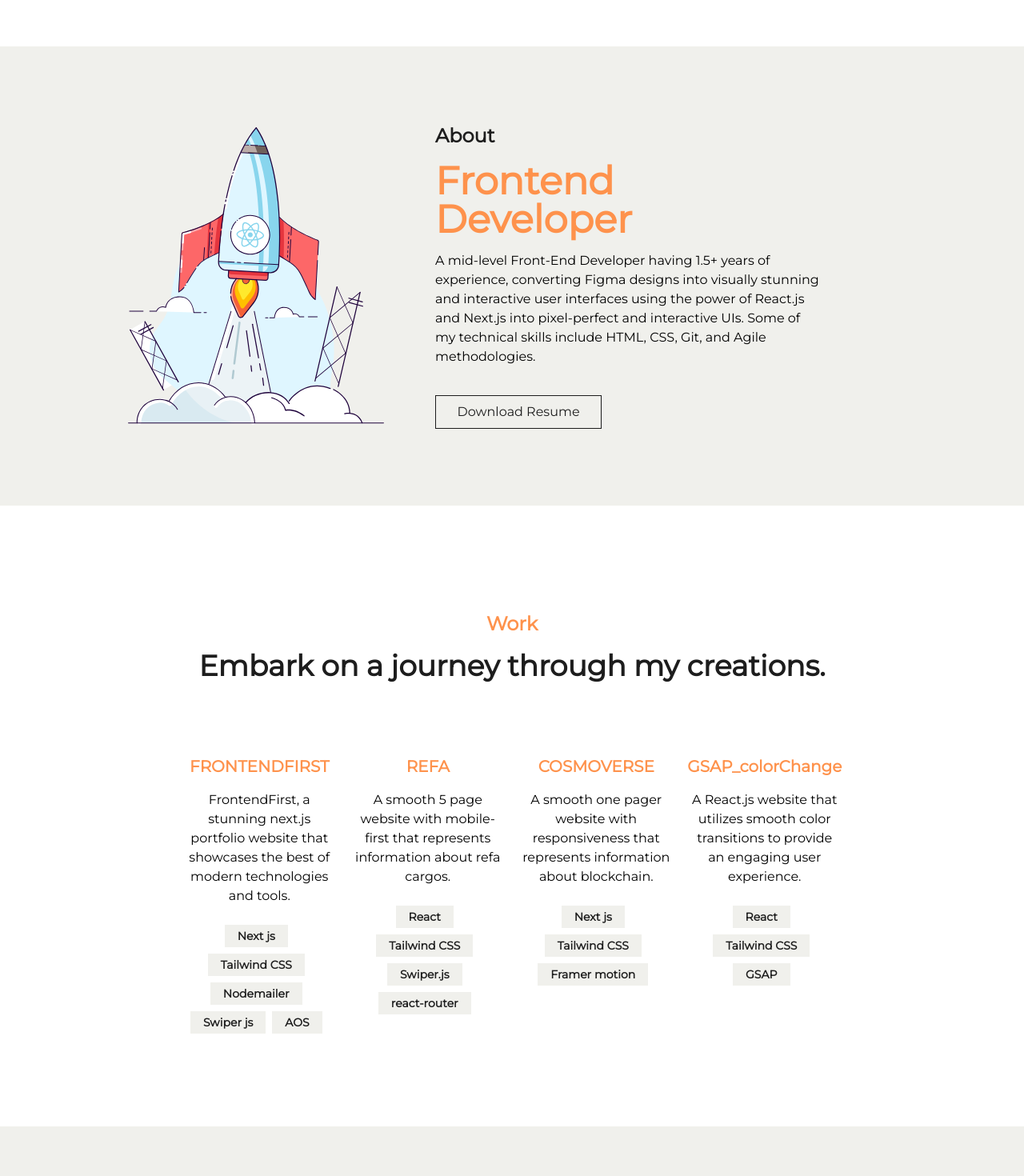
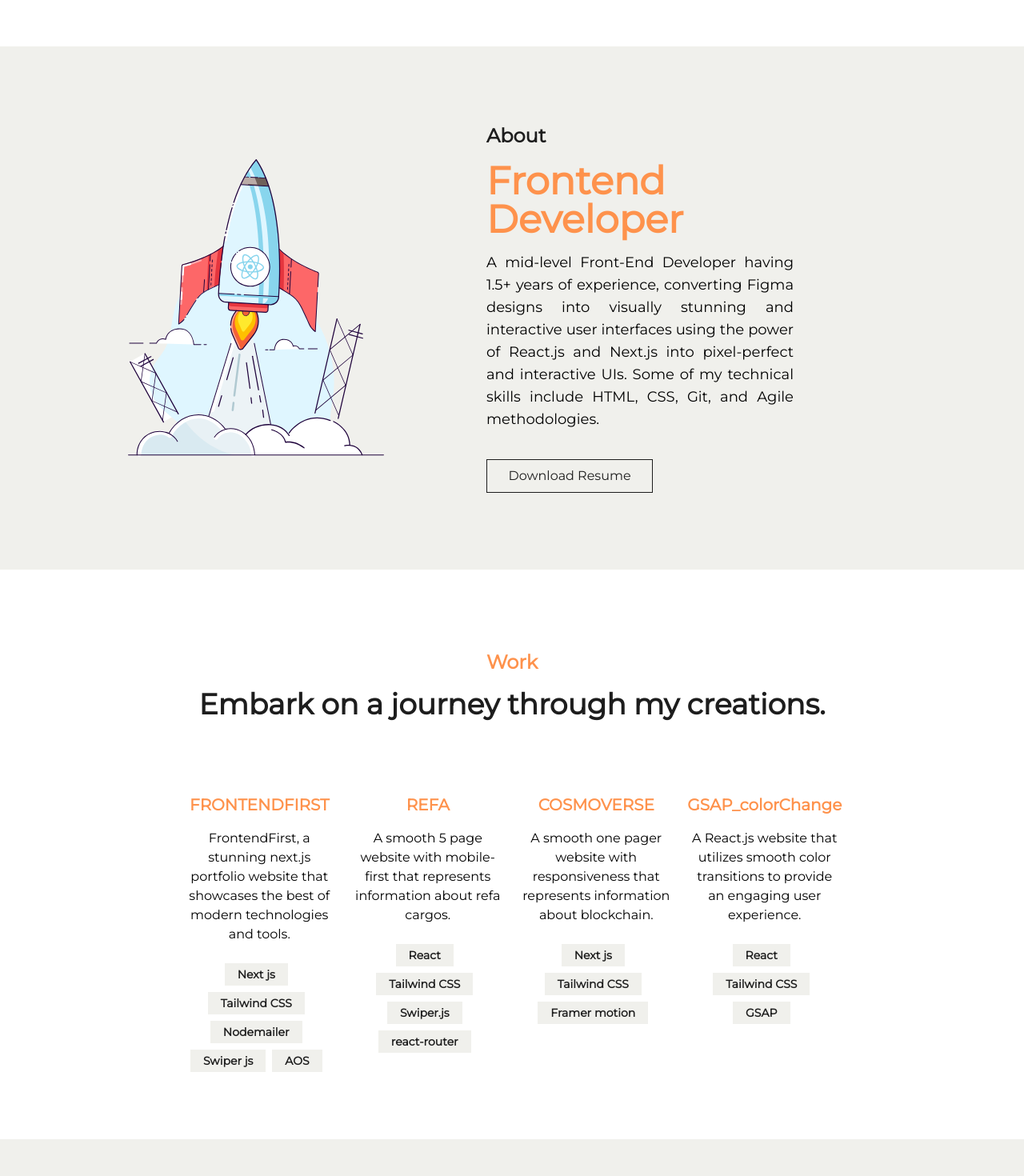
Before and after one commit to maryamtufail/frontendfirst, a Next.js app: page / in a window 1280 px wide. Shown: the part 700-2170 px from the top of the page at 80% size. Built offline with nearby package versions, Linux system fonts and the light colour scheme.

Commit message:
Changes: small project + about

```diff
--- a/components/About/About.tsx
+++ b/components/About/About.tsx
@@ -14,10 +14,10 @@ const About = () => {
           height={1070}
         />
       </div>
-      <div className="md:w-1/2 w-full flex flex-col justify-center md:pr-[6rem] md:pl-[4rem] py-[1rem] px-3">
+      <div className="md:w-1/2 w-full flex flex-col justify-center md:px-[8rem] py-[1rem] px-3">
         <h2 className="text-2xl font-bold mb-4 text-primary">About</h2>
         <h3 className="text-3xl md:text-5xl font-semibold mb-4 text-conone">Frontend Developer</h3>
-        <p className="mb-9">
+        <p className="mb-9 md:text-lg text-md text-justify">
           A mid-level Front-End Developer having 1.5+ years of experience, converting Figma designs into visually stunning and interactive user interfaces using the power of React.js and Next.js into pixel-perfect and interactive UIs. Some of my technical skills include HTML, CSS, Git, and Agile methodologies.
         </p>
         <DownloadResumeButton />
--- a/components/Project/Project.tsx
+++ b/components/Project/Project.tsx
@@ -4,10 +4,10 @@ const Project = () => {
 
 
   return (
-    <section className="project md:px-[10rem] py-[7rem] bg-white flex flex-col justify-center text-center">
+    <section className="project md:px-[10rem] py-[5rem] bg-white flex flex-col justify-center text-center">
       <div className="py-5 text-center">
         <p className="text-2xl text-conone font-semibold">Work</p>
-        <h2 className="pt-4 pb-6 text-3xl md:text-4xl text-primary font-semibold">Embark on a journey through my creations.</h2>
+        <h2 className="pt-4 pb-6 px-2 text-2xl md:text-4xl text-primary font-semibold">Embark on a journey through my creations.</h2>
         </div>
       <ProjectCard/>
     </section>
```
